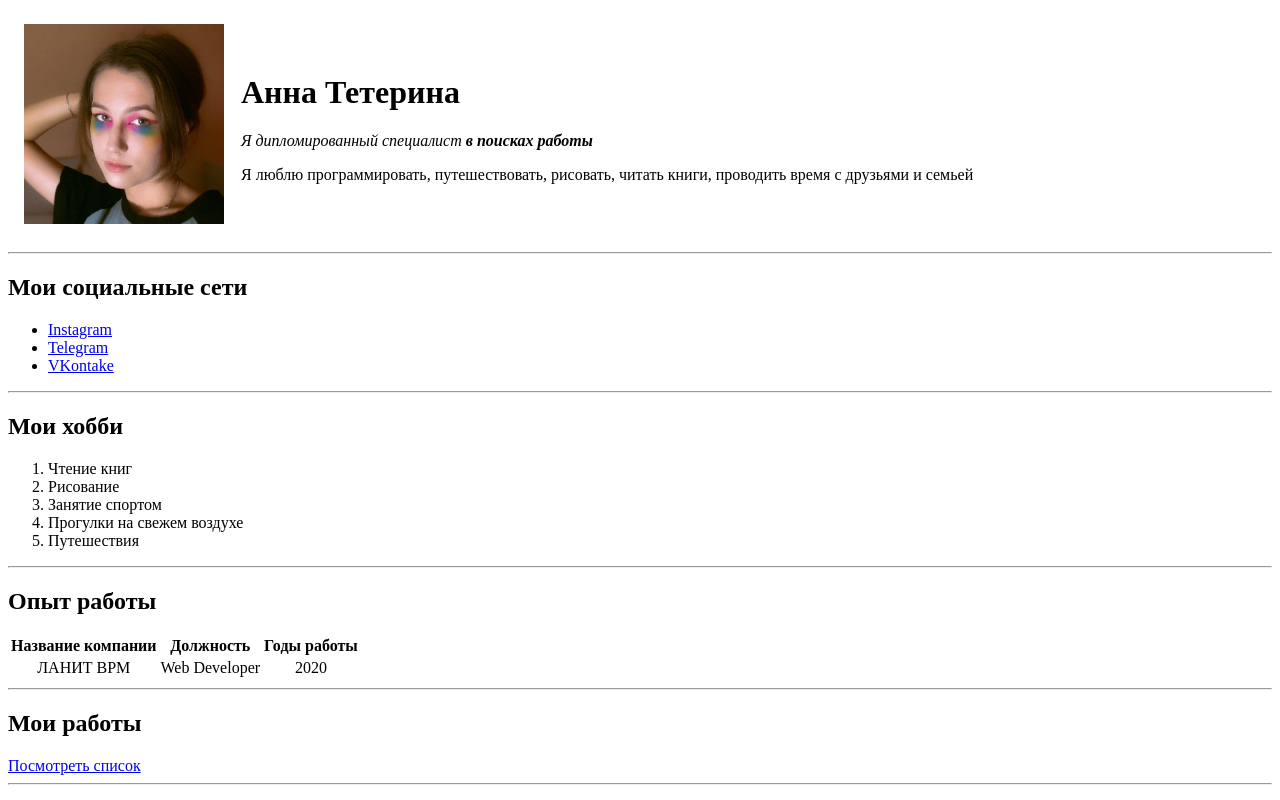
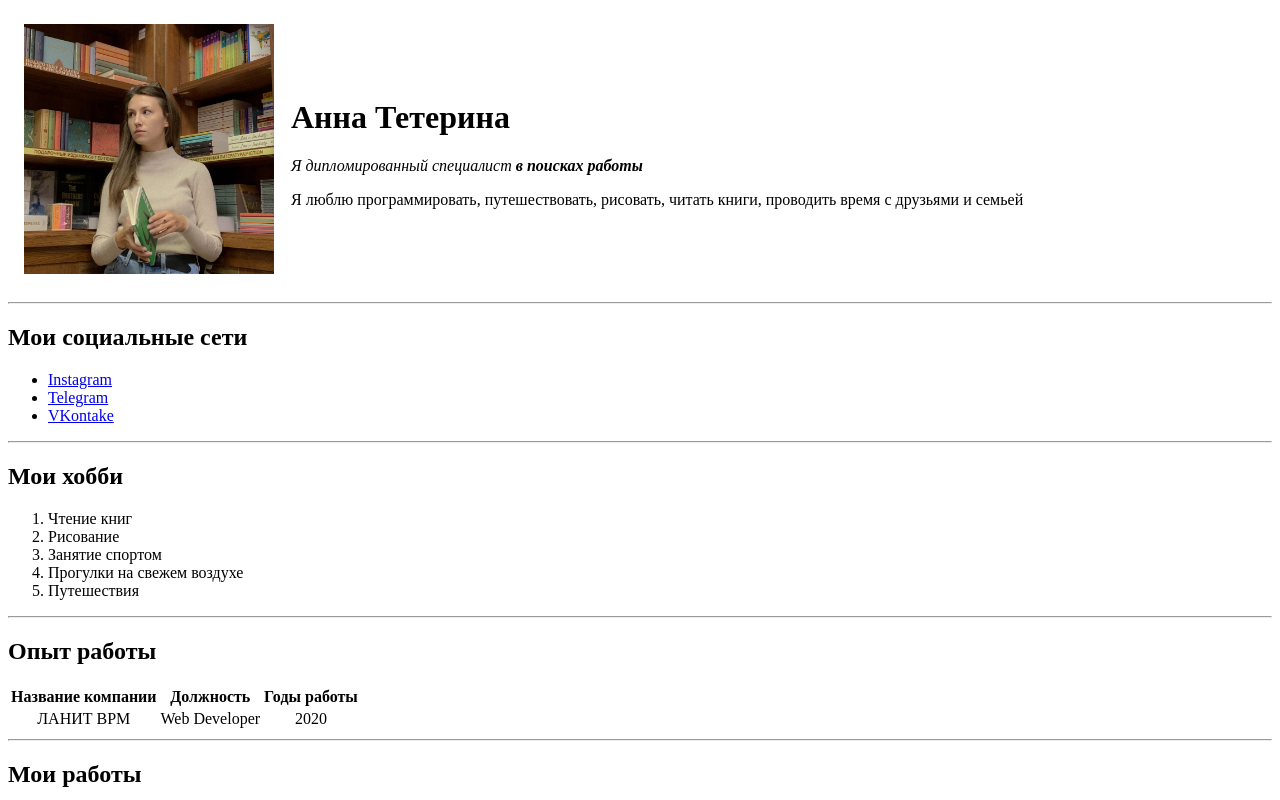
Before and after one commit to AnnaTeterina/cv, a plain HTML site: page index.html in a window 1280 px wide. Shown: the top 800 px of the page. Drawn offline with Linux system fonts and the light colour scheme.

Commit message:
Update img

```diff
--- a/index.html
+++ b/index.html
@@ -8,7 +8,7 @@
         <table cellspacing="15">
             <tr>
                 <td>
-                    <img src="3.jpg" width="200px" alt="Моя фотография">
+                    <img src="avatar.jpg" width="250px" alt="Моя фотография">
                 </td>
                 <td>
                     <h1>Анна Тетерина</h1>
```
